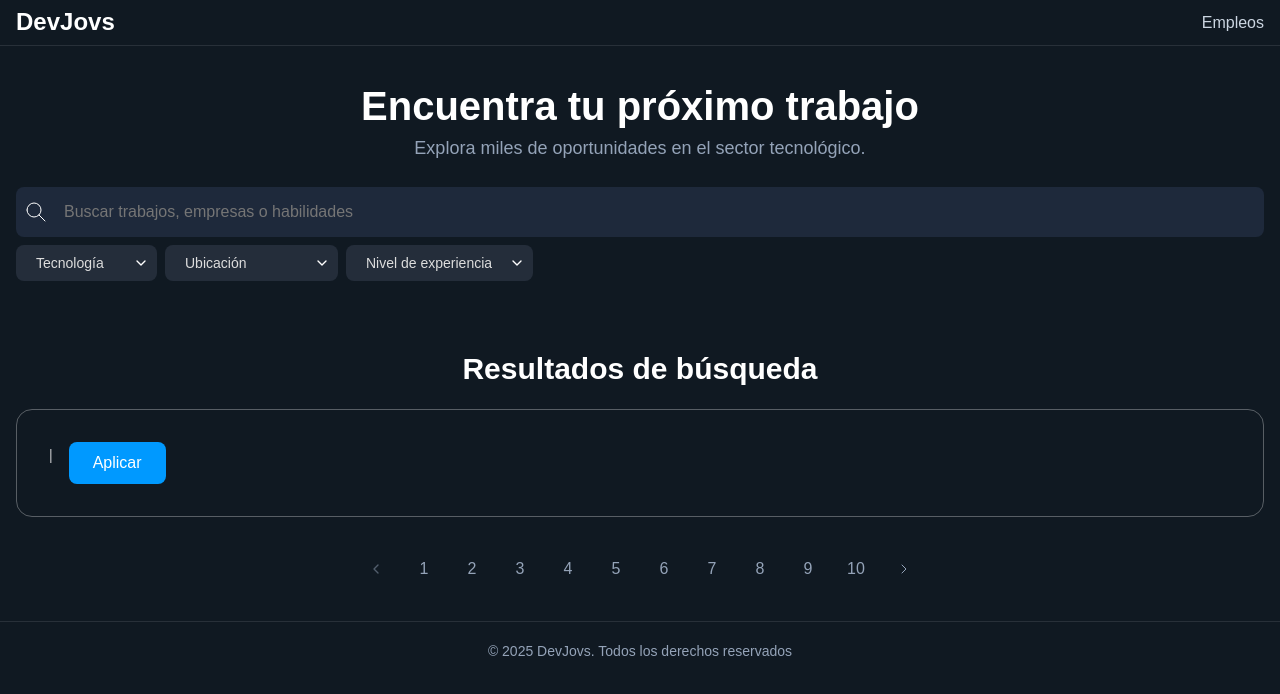
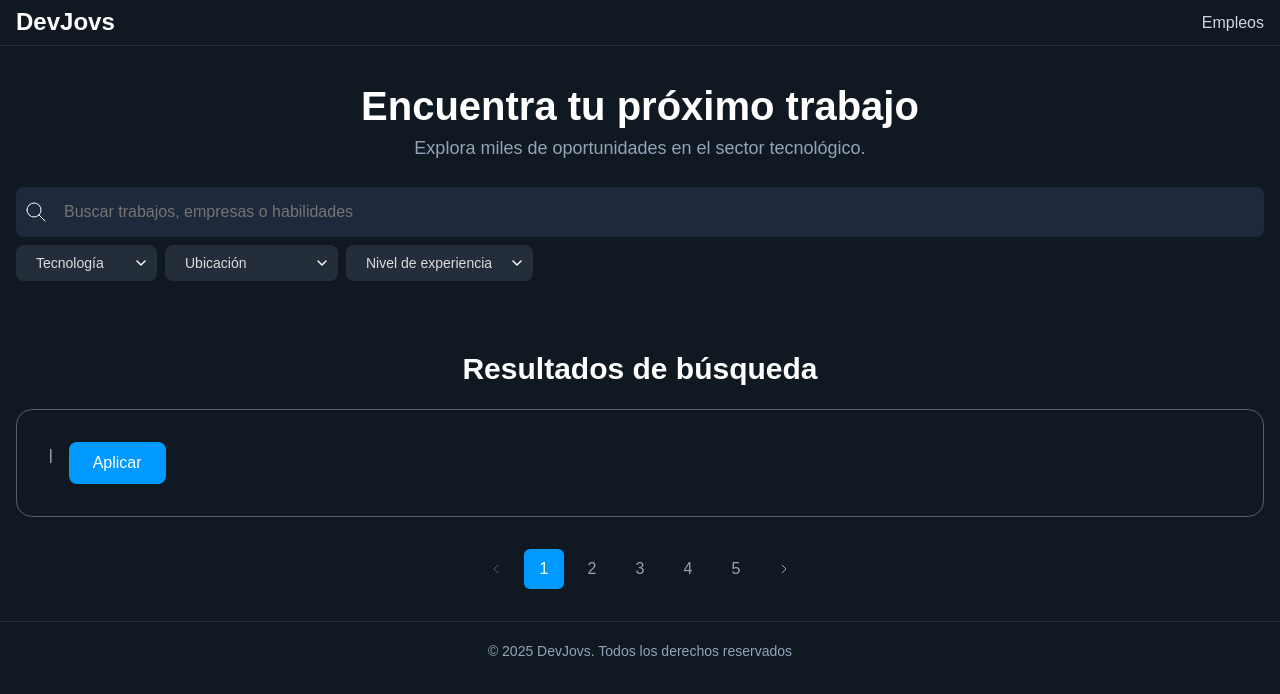
Before and after one commit to Cris7ian-tech/Practica-DevJovs-React, a React (Vite) app: page / in a window 1280 px wide. Shown: the top 694 px of the page. Built offline with nearby package versions, Linux system fonts and the light colour scheme.

Commit message:
paginacion fincionando

```diff
--- a/src/App.jsx
+++ b/src/App.jsx
@@ -1,3 +1,5 @@
+import { useState } from 'react'
+
 import Header from './components/Header'
 import FiltroCentarl from './components/FiltroCentarl'
 import Paginacion from './components/Paginacion'
@@ -5,13 +7,20 @@ import Footer from './components/Footer'
 
 
 function App() {
+  const [currentPage, setCurrentPage] = useState(1)
+  const totalPages = 5
+
+  const handlePageChange = (page) => {
+    console.log(`Navegando a la página ${page}`);
+    setCurrentPage(page);
+  }
 
   return (
     <>
     <Header />
     <main>
       <FiltroCentarl />
-      <Paginacion />
+      <Paginacion currentPage={currentPage} totalPages={5} onPageChange={handlePageChange}/>
     </main>
     <Footer />
     </>
--- a/src/components/Paginacion.jsx
+++ b/src/components/Paginacion.jsx
@@ -1,14 +1,37 @@
 import JobCard from "./JobCard"
 
-const Paginacion = ({currentPage = 1, totalPages = 10}) => {
+
+
+const Paginacion = ({currentPage = 1, totalPages = 10, onPageChange}) => {
+  console.log("Render Paginacion")
   // Generar arrary de paginas a mostrar
   const pages = Array.from ({length: totalPages}, (_, index)=> index + 1)
 
-  const isFristPage = currentPage === 1
+  const isFirstPage = currentPage === 1
   const isLastPage = currentPage === totalPages
 
-  const stylePrevButton = isFristPage ? { PointerEvents: "none", opacity: 0.5 } : {}
-  const styleNextButton = isLastPage ? { PointerEvents: "none", opacity: 0.5 } : {}
+  const stylePrevButton = isFirstPage ? {pointerEvent: "none", opacity: 0.5} : {}
+  const styleNextButton = isLastPage ? {pointerEvent: "none", opacity: 0.5} : {}
+
+  const handlePrevClick = (event) => {
+    event.preventDefault()
+    if (isFirstPage === false) {
+      onPageChange(currentPage - 1)
+    }
+  }
+
+  const handleNextClick = (event) => {
+    event.preventDefault()
+    if (isLastPage === false) {
+      onPageChange(currentPage + 1)
+    }
+  }
+
+  const handleChangePage = (event, page) => {
+    event.preventDefault()
+    if (page !== currentPage)
+    onPageChange(page)
+  }
 
   return (
     <>
@@ -21,29 +44,34 @@ const Paginacion = ({currentPage = 1, totalPages = 10}) => {
         </div>
 
         <nav className="pagination">
-          <a href="#" style={stylePrevButton}>
-            <svg width="16" height="16" viewBox="0 0 24 24" fill="none" stroke="currentColor" strokeWidth="2"
-              strokeLinecap="round" strokeLinejoin="round">
+
+          <a href="#" style={stylePrevButton} onClick={handlePrevClick}>
+            <svg width="16" height="16" viewBox="0 0 24 24" fill="none" stroke="currentColor" strokeWidth="1.5"
+              strokeLinecap="round" strokeLinejoin="round"
+              className="icon icon-tabler icons-tabler-outline icon-tabler-chevron-left">
               <path stroke="none" d="M0 0h24v24H0z" fill="none" />
               <path d="M15 6l-6 6l6 6" />
-            </svg></a>
+            </svg>
+          </a>
 
           {pages.map(page => (
             <a
               href="#"
-              className={currentPage === page ? "active" : ""}
+              className={currentPage === page ? "is-active" : ""}
+              onClick={(event) =>handleChangePage(event, page)}
             >
               {page}
             </a>
           ))}
 
-          <a href="#" style={styleNextButton}>
+          <a href="#" style={styleNextButton} onClick={handleNextClick}>
             <svg width="16" height="16" viewBox="0 0 24 24" fill="none" stroke="currentColor" strokeWidth="1.5"
               strokeLinecap="round" strokeLinejoin="round"
               className="icon icon-tabler icons-tabler-outline icon-tabler-chevron-right">
               <path stroke="none" d="M0 0h24v24H0z" fill="none" />
               <path d="M9 6l6 6l-6 6" />
-            </svg></a>
+            </svg>
+          </a>
         </nav>
       </section>
     </>
```
